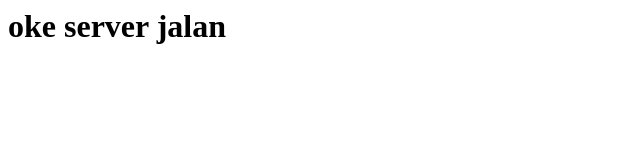
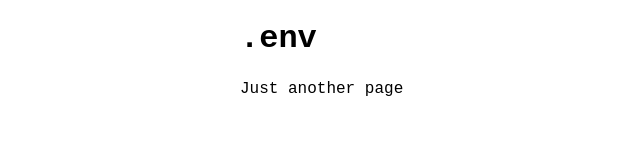
Before and after one commit to exmadesu/dotenv.online, a plain HTML site: page index.html in a window 1280 px wide. Shown: the whole page, without its empty margins (0-640 px from the left). Drawn offline with Linux system fonts and the light colour scheme.

Commit message:
update page

```diff
--- /dev/null
+++ b/assets/css/style.css
@@ -0,0 +1,6 @@
+body {
+  max-width: 800px;
+  margin: auto;
+  font-family: monospace;
+  font-size: 16px;
+}
--- a/index.html
+++ b/index.html
@@ -1 +1,14 @@
-<h1>oke server jalan</h1>
+<!DOCTYPE html>
+<html lang="en">
+  <head>
+    <meta charset="UTF-8" />
+    <meta name="viewport" content="width=device-width, initial-scale=1" />
+    <title>@dotenv</title>
+    <link rel="stylesheet" href="/assets/css/normalize.css">
+    <link rel="stylesheet" href="/assets/css/style.css">
+  </head>
+  <body>
+    <h1>.env</h1>
+    <p>Just another page</p>
+  </body>
+</html>
```
Also changed, not shown: assets/css/normalize.css (added, +1 -0 lines), 1 other file.
